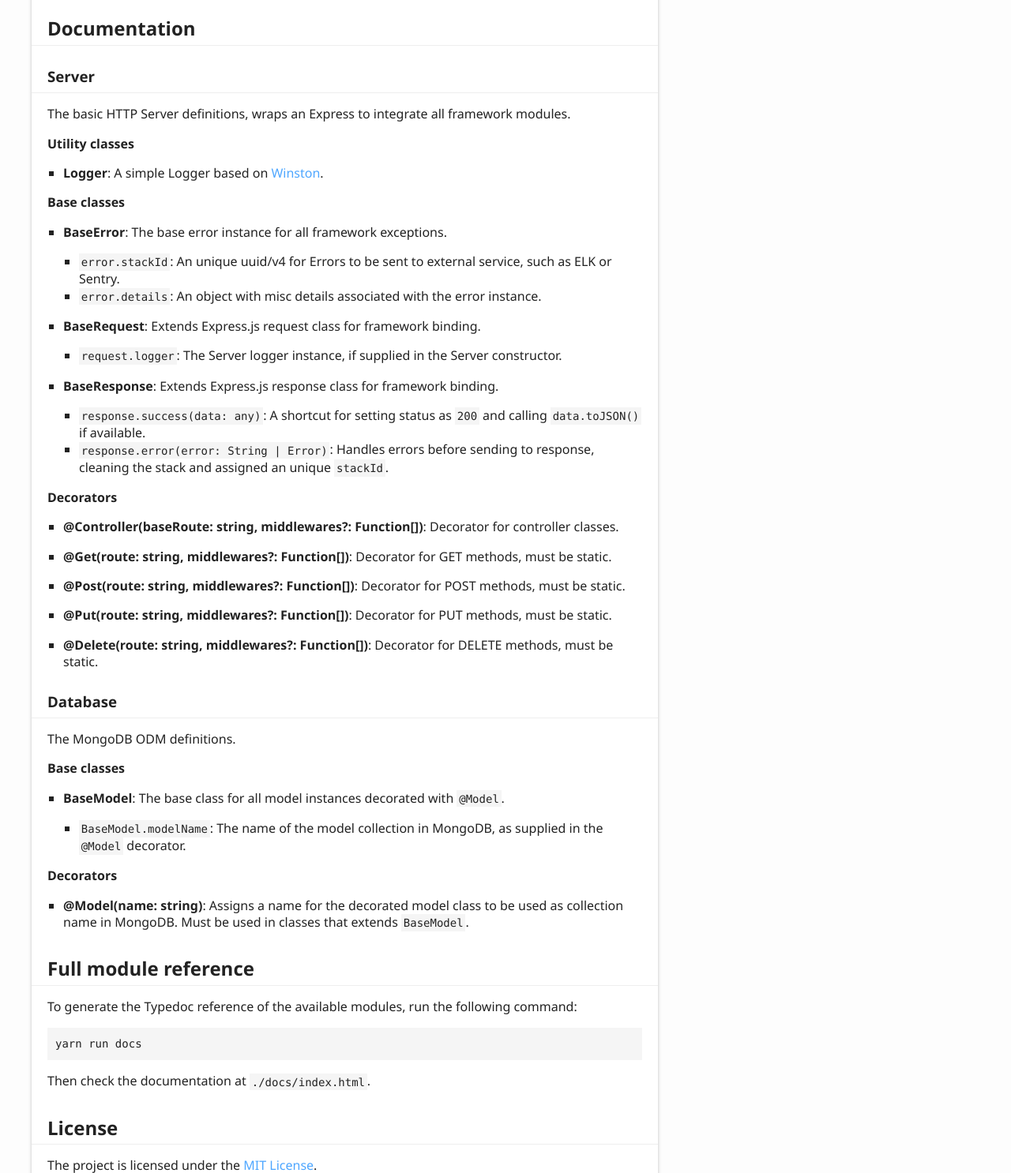
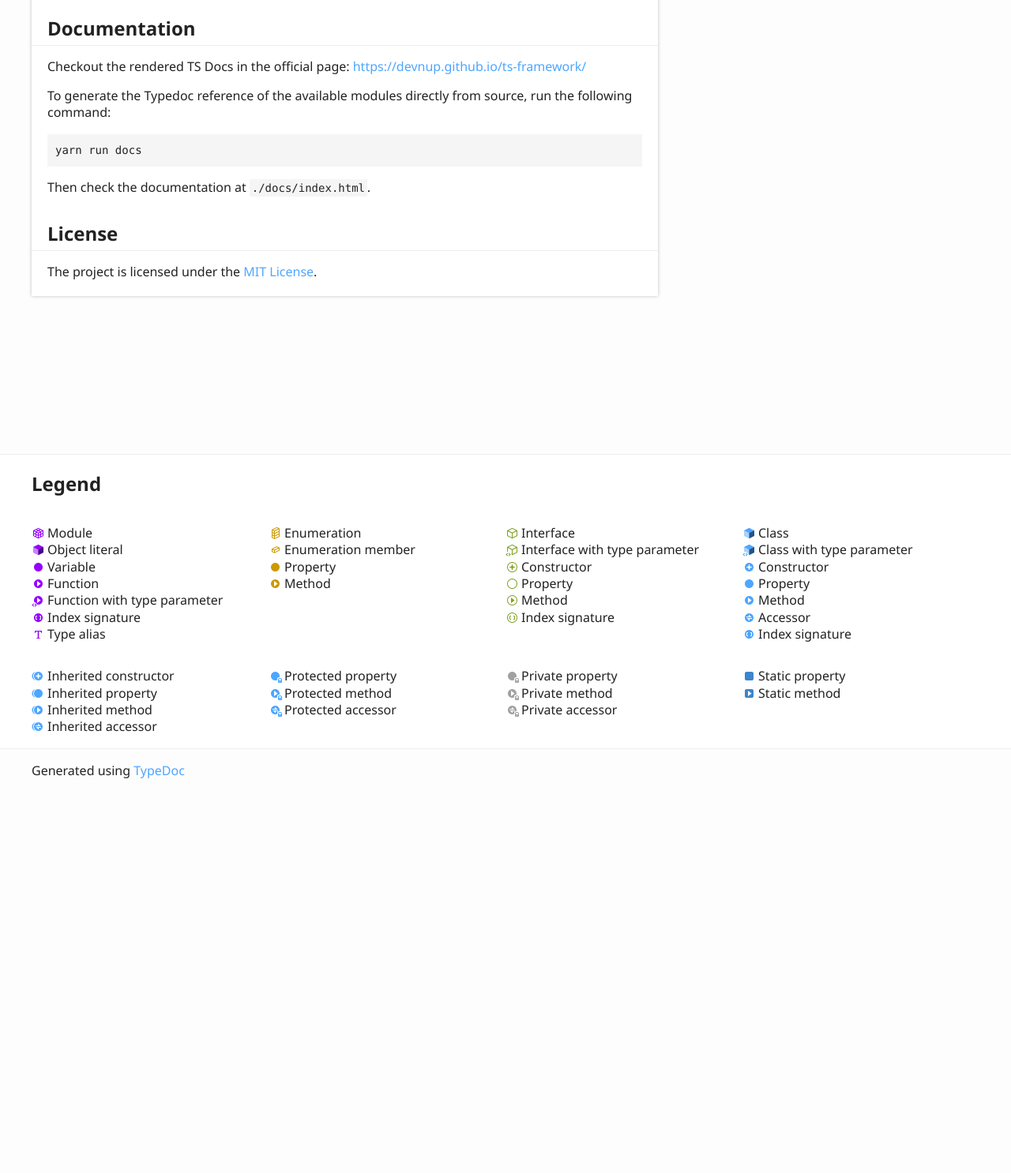
Before and after one commit to devnup/ts-framework, a website: page docs/index.html in a window 1280 px wide. Shown: the part 3180-4666 px from the top of the page at 79% size. After the commit the page ends 4183 px from the top, so only its background shows below. Drawn offline with Linux system fonts and the light colour scheme.

Commit message:
Fix: package fixes for docs

```diff
--- a/docs/index.html
+++ b/docs/index.html
@@ -107,7 +107,7 @@ server.listen()
     process.exit(<span class="hljs-number">1</span>);
   });
 </code></pre>
-				<p>You can also check a full project seed in the <a href="./examples">Examples directory</a> of this repository.</p>
+				<p>You can also check a full project seed in the <a href="./example">Examples directory</a> of this repository.</p>
 				<h3 id="usage-guide">Usage Guide</h3>
 				<p>Follow the <a href="./GUIDE.md">Usage Guide</a> for the basic boilerplate and a sample project configuration with
 				Database and user authentication samples.</p>
@@ -158,61 +158,8 @@ server.listen()
 					</li>
 				</ul>
 				<h2 id="documentation">Documentation</h2>
-				<h3 id="server">Server</h3>
-				<p>The basic HTTP Server definitions, wraps an Express to integrate all framework modules.</p>
-				<h4 id="utility-classes">Utility classes</h4>
-				<ul>
-					<li><strong>Logger</strong>: A simple Logger based on <a href="https://npmjs.org/package/winston">Winston</a>.</li>
-				</ul>
-				<h4 id="base-classes">Base classes</h4>
-				<ul>
-					<li><p><strong>BaseError</strong>: The base error instance for all framework exceptions.</p>
-						<ul>
-							<li><code>error.stackId</code>: An unique uuid/v4 for Errors to be sent to external service, such as ELK or Sentry.</li>
-							<li><code>error.details</code>: An object with misc details associated with the error instance. </li>
-						</ul>
-					</li>
-					<li><p><strong>BaseRequest</strong>: Extends Express.js request class for framework binding.</p>
-						<ul>
-							<li><code>request.logger</code>: The Server logger instance, if supplied in the Server constructor.</li>
-						</ul>
-					</li>
-					<li><p><strong>BaseResponse</strong>: Extends Express.js response class for framework binding.</p>
-						<ul>
-							<li><code>response.success(data: any)</code>: A shortcut for setting status as <code>200</code> and calling <code>data.toJSON()</code> if available.</li>
-							<li><code>response.error(error: String | Error)</code>: Handles errors before sending to response, cleaning the stack and assigned an unique <code>stackId</code>.</li>
-						</ul>
-					</li>
-				</ul>
-				<h4 id="decorators">Decorators</h4>
-				<ul>
-					<li><p><strong>@Controller(baseRoute: string, middlewares?: Function[])</strong>: Decorator for controller classes.</p>
-					</li>
-					<li><p><strong>@Get(route: string, middlewares?: Function[])</strong>: Decorator for GET methods, must be static.</p>
-					</li>
-					<li><p><strong>@Post(route: string, middlewares?: Function[])</strong>: Decorator for POST methods, must be static.</p>
-					</li>
-					<li><p><strong>@Put(route: string, middlewares?: Function[])</strong>: Decorator for PUT methods, must be static.</p>
-					</li>
-					<li><p><strong>@Delete(route: string, middlewares?: Function[])</strong>: Decorator for DELETE methods, must be static.</p>
-					</li>
-				</ul>
-				<h3 id="database">Database</h3>
-				<p>The MongoDB ODM definitions.</p>
-				<h4 id="base-classes">Base classes</h4>
-				<ul>
-					<li><strong>BaseModel</strong>: The base class for all model instances decorated with <code>@Model</code>. <ul>
-							<li><code>BaseModel.modelName</code>: The name of the model collection in MongoDB, as supplied in the <code>@Model</code> decorator.</li>
-						</ul>
-					</li>
-				</ul>
-				<h4 id="decorators">Decorators</h4>
-				<ul>
-					<li><strong>@Model(name: string)</strong>: Assigns a name for the decorated model class to be used as collection name in MongoDB. Must
-					be used in classes that extends <code>BaseModel</code>.</li>
-				</ul>
-				<h2 id="full-module-reference">Full module reference</h2>
-				<p>To generate the Typedoc reference of the available modules, run the following command:</p>
+				<p>Checkout the rendered TS Docs in the official page: <a href="https://devnup.github.io/ts-framework/">https://devnup.github.io/ts-framework/</a></p>
+				<p>To generate the Typedoc reference of the available modules directly from source, run the following command:</p>
 				<pre><code class="lang-sh">yarn run docs
 </code></pre>
 				<p>Then check the documentation at <code>./docs/index.html</code>.</p>
--- a/package.json
+++ b/package.json
@@ -12,11 +12,13 @@
   "scripts": {
     "lint": "tslint --project tsconfig.json",
     "build": "tsc",
-    "clean": "rimraf ./dist/",
+    "prebuild": "rimraf ./dist",
     "test": "jest --config jest.json",
     "docs": "./scripts/docs.sh",
+    "predocs": "rimraf ./docs",
+    "release": "yarn run -s build && yarn run -s docs",
     "coveralls": "((cat ./coverage/lcov.info | ./node_modules/coveralls/bin/coveralls.js) || true)",
-    "precommit": "yarn run -s clean && yarn run -s build && yarn test"
+    "precommit": "yarn run -s lint && yarn test"
   },
   "engines": {
     "node": "8",
```
